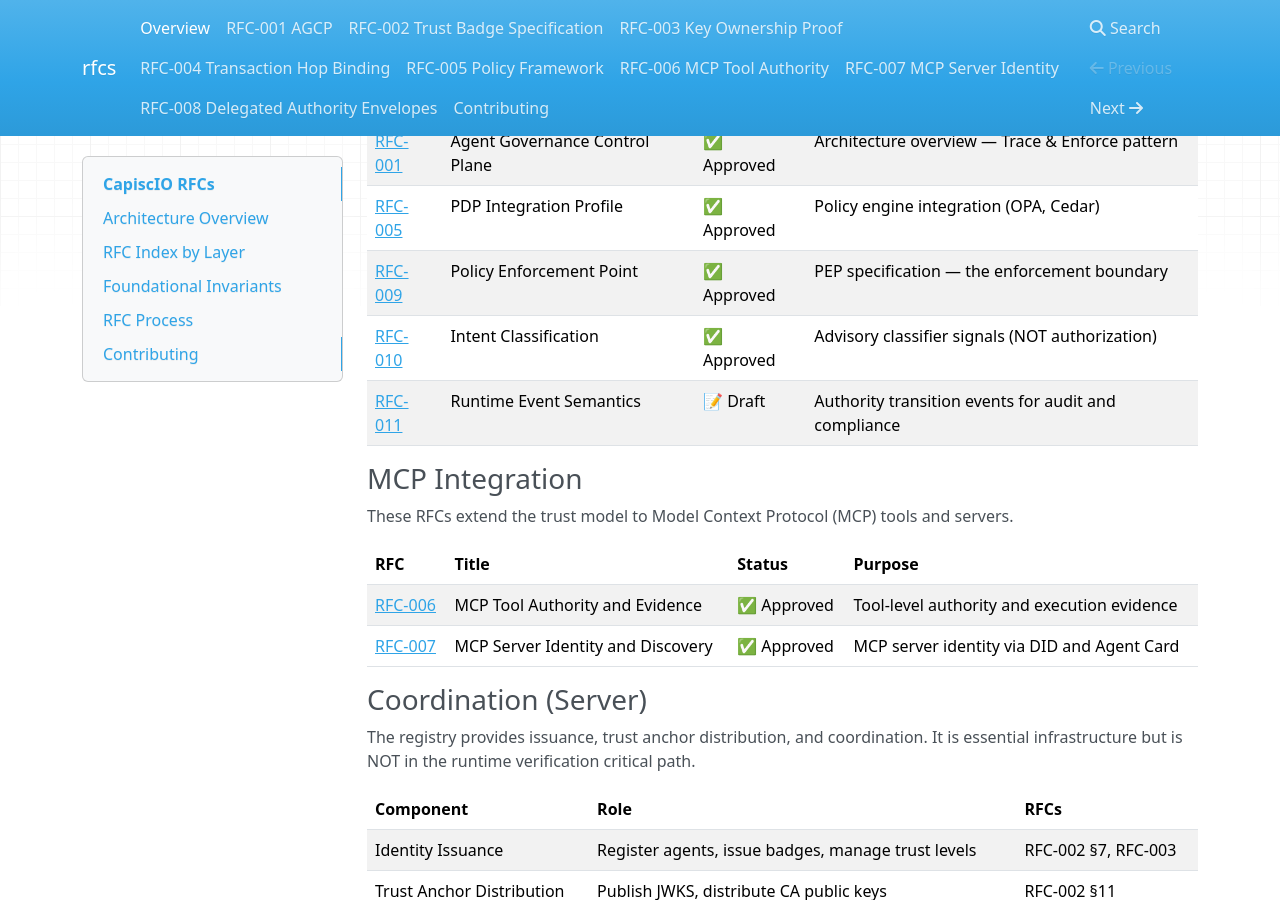
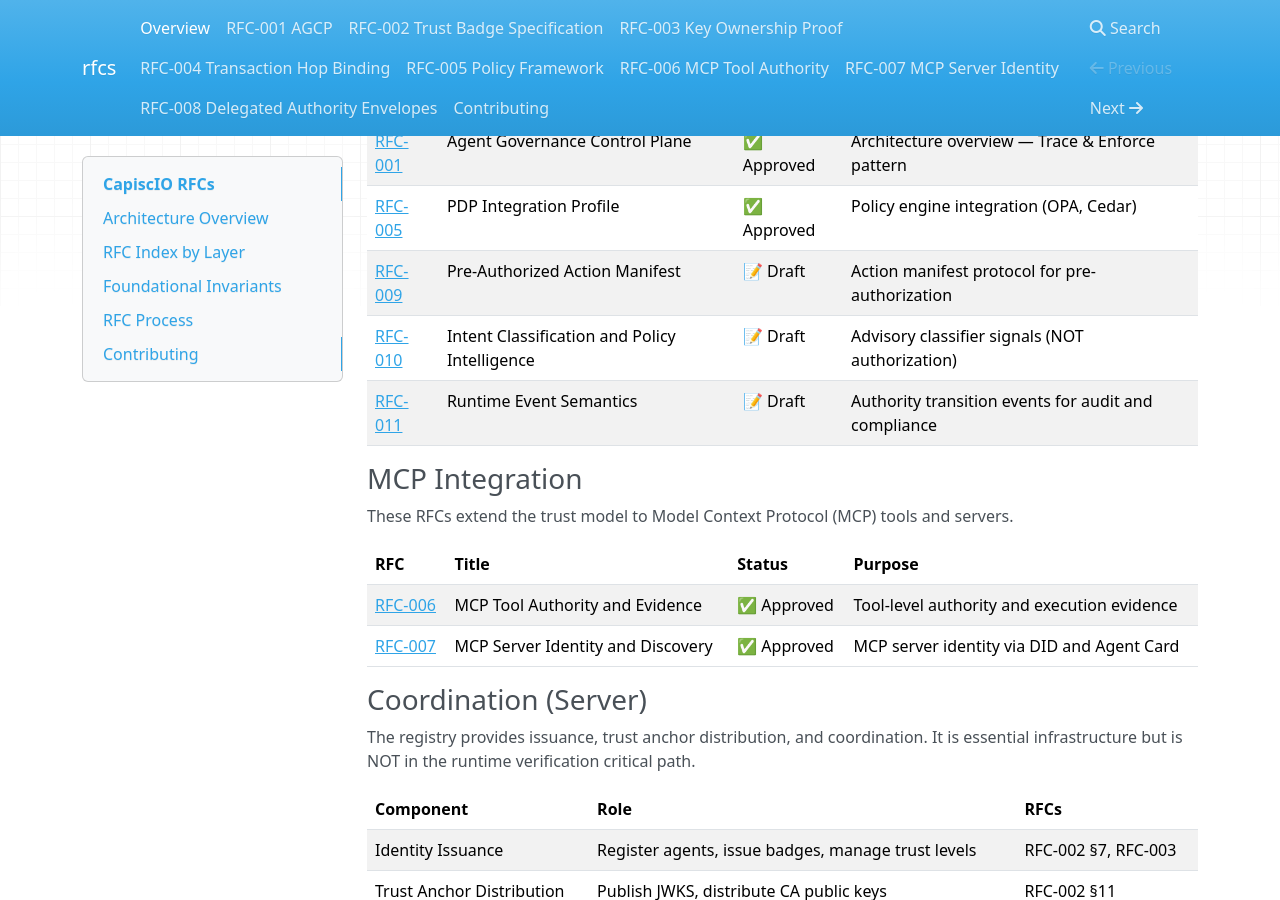
Before and after one commit to capiscio/capiscio-rfcs, an MkDocs documentation site: the page built from docs/index.md, in a window 1280 px wide and 900 px high, scrolled down 1004 px. Built offline with MkDocs 1.6.1, drawn with Linux system fonts in a browser that asks for light colours; nearby versions of some CDN libraries.

Commit message:
fix: address PR review comments
- index.md: Fix RFC-009/010 filenames and statuses to match actual files
- RFC-011 §2: Align field name to 'envelope_hash' (was 'authority_envelope_hash')
- RFC-011 §6.5: Mark proto schema location as TBD
- RFC-011 §8.1: Rephrase 'authority chains' to 'enforcement decisions' per §4.4
- RFC-001 Appendix A.1: Fix §2.3.2 → §2.3 reference

```diff
--- a/docs/index.md
+++ b/docs/index.md
@@ -35,8 +35,8 @@ These RFCs define how trust decisions are made and enforced at system boundaries
 |-----|-------|--------|---------|
 | [RFC-001](001-agcp.md) | Agent Governance Control Plane | ✅ Approved | Architecture overview — Trace & Enforce pattern |
 | [RFC-005](005-policy-definition-distribution-enforcement.md) | PDP Integration Profile | ✅ Approved | Policy engine integration (OPA, Cedar) |
-| [RFC-009](009-pep-specification.md) | Policy Enforcement Point | ✅ Approved | PEP specification — the enforcement boundary |
-| [RFC-010](010-intent-classification.md) | Intent Classification | ✅ Approved | Advisory classifier signals (NOT authorization) |
+| [RFC-009](009-pre-authorized-action-manifest.md) | Pre-Authorized Action Manifest | 📝 Draft | Action manifest protocol for pre-authorization |
+| [RFC-010](010-intent-classification-policy-intelligence.md) | Intent Classification and Policy Intelligence | 📝 Draft | Advisory classifier signals (NOT authorization) |
 | [RFC-011](011-runtime-event-semantics.md) | Runtime Event Semantics | 📝 Draft | Authority transition events for audit and compliance |
 
 ### MCP Integration
```
Also changed, not shown: docs/001-agcp.md (+1 -1 lines), docs/011-runtime-event-semantics.md (+3 -3 lines).
